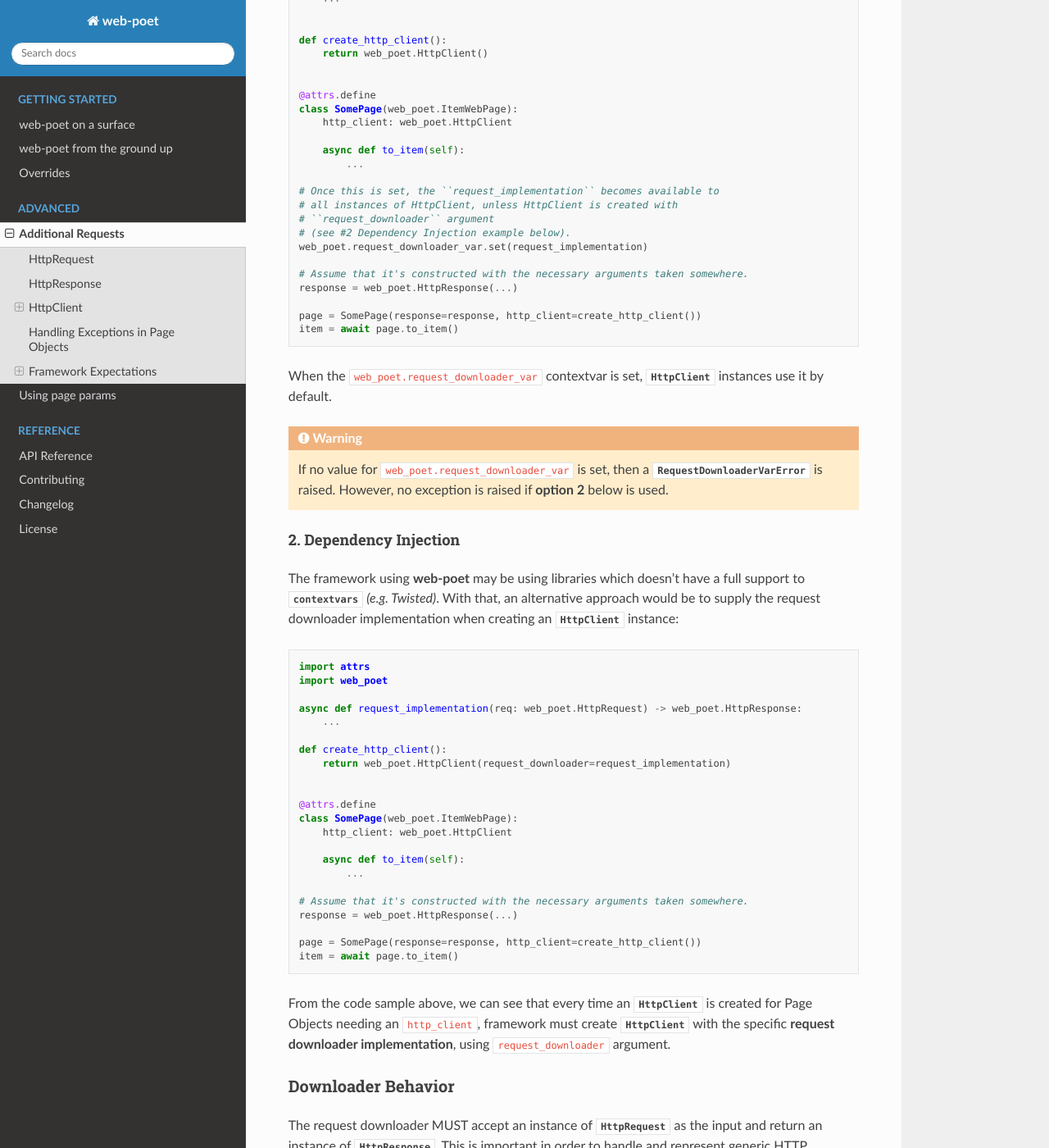
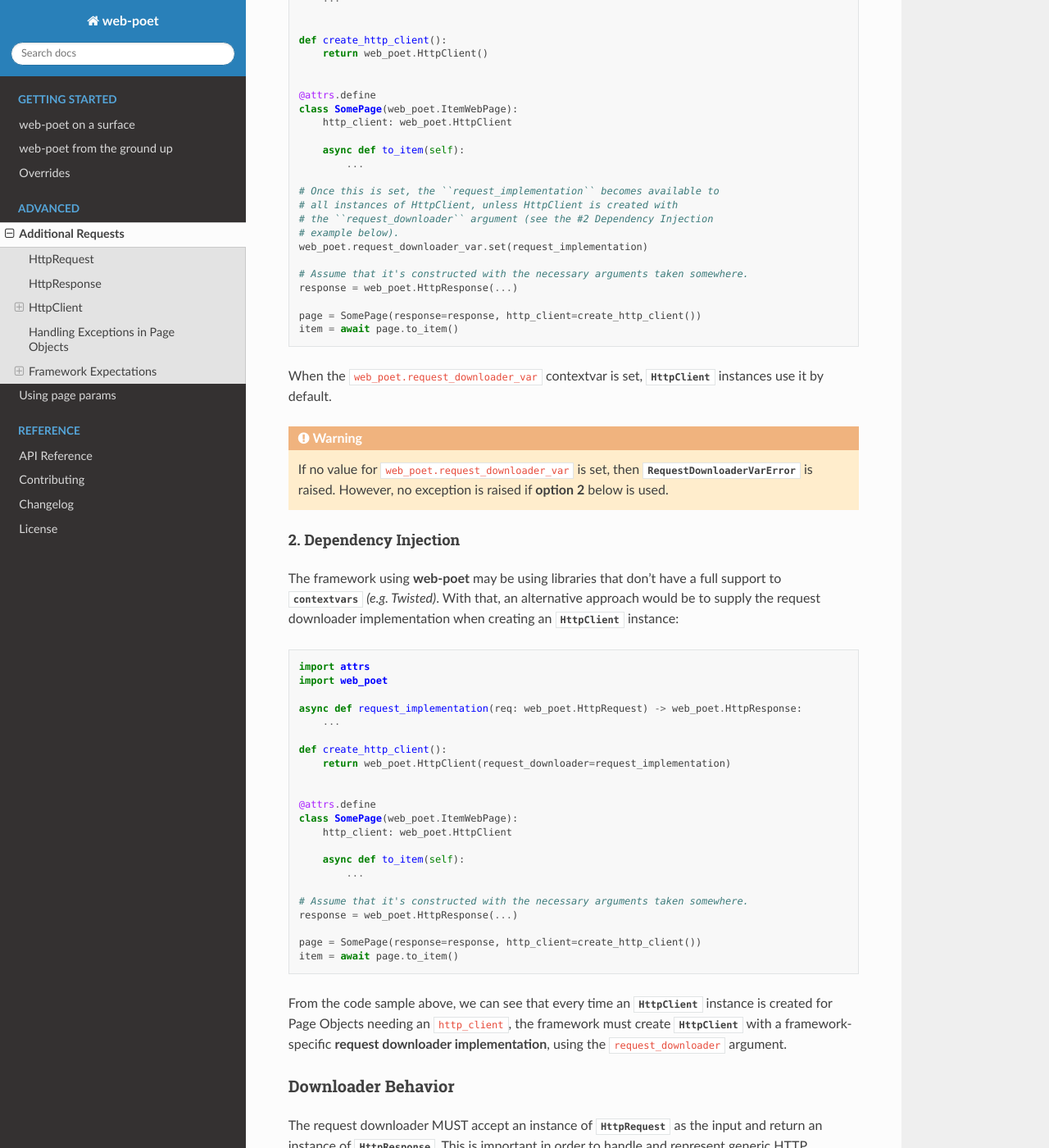
Before and after one commit to scrapinghub/web-poet, a Sphinx documentation site: the page built from docs/advanced/additional-requests.rst, in a window 1280 px wide and 1400 px high, scrolled down 15073 px. Shown: the whole window at 82% size. Built offline with Sphinx 7.4.7 and the Read the Docs theme 2.0.0, drawn with Linux system fonts in a browser that asks for light colours; some of the changed text lies outside the part shown.

Commit message:
Apply suggestions from code review
Co-authored-by: Adrián Chaves <adrian@chaves.io>

```diff
--- a/docs/advanced/additional-requests.rst
+++ b/docs/advanced/additional-requests.rst
@@ -372,7 +372,7 @@ There are a few things to take note in this example:
 
     * A ``GET`` request can be done via :class:`~.HttpClient`'s
       :meth:`~.HttpClient.get` method.
-    * There is no need to instantiate a :class:`~.HttpRequest` when
+    * There is no need create an instance of :class:`~.HttpRequest` when
       :meth:`~.HttpClient.get` is used.
 
 .. _`request-post-example`:
@@ -843,8 +843,8 @@ This can be set using:
 
     # Once this is set, the ``request_implementation`` becomes available to
     # all instances of HttpClient, unless HttpClient is created with
-    # ``request_downloader`` argument
-    # (see #2 Dependency Injection example below).
+    # the ``request_downloader`` argument (see the #2 Dependency Injection
+    # example below).
     web_poet.request_downloader_var.set(request_implementation)
 
     # Assume that it's constructed with the necessary arguments taken somewhere.
@@ -858,7 +858,7 @@ When the ``web_poet.request_downloader_var`` contextvar is set,
 
 .. warning::
 
-    If no value for ``web_poet.request_downloader_var`` is set, then a
+    If no value for ``web_poet.request_downloader_var`` is set, then
     :class:`~.RequestDownloaderVarError` is raised. However, no exception is
     raised if **option 2** below is used.
 
@@ -866,7 +866,7 @@ When the ``web_poet.request_downloader_var`` contextvar is set,
 2. Dependency Injection
 ***********************
 
-The framework using **web-poet** may be using libraries which doesn't
+The framework using **web-poet** may be using libraries that don't
 have a full support to :mod:`contextvars` `(e.g. Twisted)`. With that, an
 alternative approach would be to supply the request downloader implementation
 when creating an :class:`~.HttpClient` instance:
@@ -897,9 +897,9 @@ when creating an :class:`~.HttpClient` instance:
     item = await page.to_item()
 
 From the code sample above, we can see that every time an :class:`~.HttpClient`
-is created for Page Objects needing an ``http_client``, framework must create
-:class:`~.HttpClient` with the specific **request downloader implementation**,
-using ``request_downloader`` argument.
+instance is created for Page Objects needing an ``http_client``, the framework
+must create :class:`~.HttpClient` with a framework-specific **request
+downloader implementation**, using the ``request_downloader`` argument.
 
 Downloader Behavior
 -------------------
```
Also changed, not shown: other parts of docs/advanced/additional-requests.rst (+6 -6 lines).
